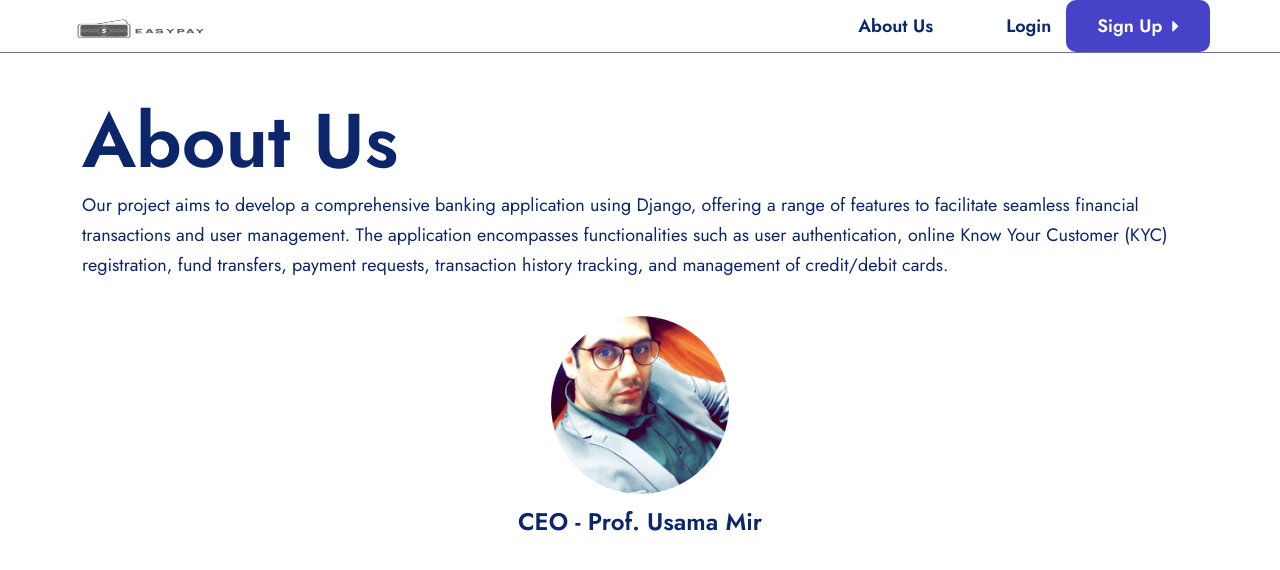
After one commit to prabhnosingh/BankingApp, a Django app: page /about_us/ in a window 1280 px wide. The commit adds this page. Shown: the top 570 px of the page. Run offline with Django 5.2, Linux system fonts and the light colour scheme; some libraries are stand-ins or nearby versions; some web fonts are replaced.

Commit message:
about us page added

```diff
--- a/core/urls.py
+++ b/core/urls.py
@@ -48,6 +48,6 @@ urlpatterns = [
     path("fund-credit-card/<card_id>/", credit_card.fund_credit_card, name="fund-credit-card"),
     path("withdraw_fund/<card_id>/", credit_card.withdraw_fund, name="withdraw_fund"),
     path("delete_card/<card_id>/", credit_card.delete_card, name="delete_card"),
-
+    path("about_us/",views.about_us,name="about_us"),
     path('support_page/', views.support_page, name='support_page')
 ]
--- a/core/views.py
+++ b/core/views.py
@@ -11,11 +11,11 @@ from core.forms import SupportCaseForm
 def index(request):
     return render(request,"core/index.html")
 
+def about_us(request):
+    return render(request,"core/aboutus.html")
+
 def contact(request):
     return render(request,"core/contact.html")
-
-def about(request):
-    return render(request,"core/about.html")
 
 def support_page(request):
     if request.method == 'POST':
--- /dev/null
+++ b/templates/core/aboutus.html
@@ -0,0 +1,22 @@
+{%  extends 'partials/base.html' %}
+{% load static %}
+{% block title %}
+	HomePage
+{% endblock title%}
+
+{% block content %}
+    <div class="container">
+    <div style="margin-bottom: 10%"></div>
+    <h1>About Us</h1>
+    <p>Our project aims to develop a comprehensive banking application using Django, offering a range of features to facilitate seamless financial transactions and user management. The application encompasses functionalities such as user authentication, online Know Your Customer (KYC) registration, fund transfers, payment requests, transaction history tracking, and management of credit/debit cards.</p>
+
+   <div class="image-container">
+    <div class="row justify-content-center align-items-center">
+        <div class="col-md-4 text-center">
+            <img src="{% static 'assets/images/usama_sir.jpg' %}" alt="Image 1" class="img-fluid" style="border-radius: 100%;height: 50%;width: 50%;margin-top: 10%;margin-bottom: 5%">
+            <h5>CEO - Prof. Usama Mir</h5>
+        </div>
+    </div>
+</div>
+</div>
+{% endblock content %}
--- a/templates/partials/base.html
+++ b/templates/partials/base.html
@@ -68,7 +68,7 @@
                                     <a class="nav-link dropdown-toggle"
                                          >About Us</a>
                                     <ul class="dropdown-menu main-menu shadow">
-                                        <li><a class="nav-link" href="about-us.html">About Us</a></li>
+                                        <li><a class="nav-link" href="{% url 'core:about_us' %}">About Us</a></li>
                                         <li><a class="nav-link" href="career.html">Contact Us</a></li>
 <!--                                        <li><a class="nav-link" href="career-details.html">Career Details</a></li>-->
 <!--                                        <li class="dropend sub-navbar">-->
```
Also changed, not shown: templates/core/about.html (deleted, +0 -9 lines), static/assets/images/usama_sir.jpg (added).
